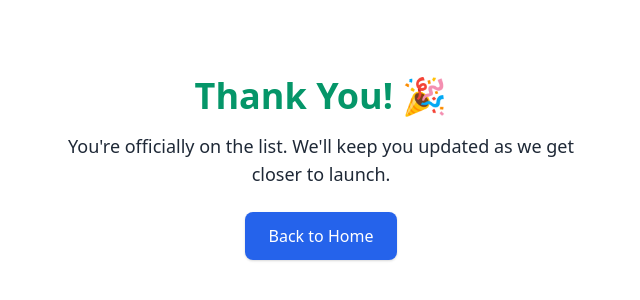
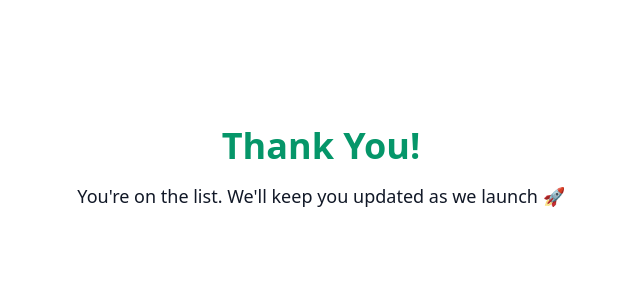
Before and after one commit to devangjadav/devangjadav.github.io, a plain HTML site: page thank-you.html in a window 1280 px wide. Shown: the part 232-532 px from the top of the page, without its empty margins (319-959 px from the left). Drawn offline with nearby package versions, Linux system fonts and the light colour scheme.

Commit message:
Update thank-you.html

```diff
--- a/thank-you.html
+++ b/thank-you.html
@@ -2,24 +2,13 @@
 <html lang="en">
 <head>
   <meta charset="UTF-8" />
-  <meta name="viewport" content="width=device-width, initial-scale=1.0" />
-  <title>Thank You</title>
+  <title>Thank You – PerkTogether</title>
   <link href="https://cdn.jsdelivr.net/npm/tailwindcss@2.2.19/dist/tailwind.min.css" rel="stylesheet">
-  <style>
-    .fade-in {
-      animation: fadeIn 1s ease-in-out;
-    }
-    @keyframes fadeIn {
-      0% { opacity: 0; }
-      100% { opacity: 1; }
-    }
-  </style>
 </head>
-<body class="bg-white flex flex-col items-center justify-center min-h-screen text-gray-800">
-  <div class="fade-in max-w-xl text-center px-6">
-    <h1 class="text-4xl font-bold mb-4 text-green-600">Thank You! 🎉</h1>
-    <p class="text-lg mb-6">You're officially on the list. We'll keep you updated as we get closer to launch.</p>
-    <a href="/" class="inline-block bg-blue-600 text-white px-6 py-3 rounded-lg shadow hover:bg-blue-700 transition">Back to Home</a>
-  </div>
+<body class="bg-white flex flex-col items-center justify-center min-h-screen text-gray-900">
+  <main class="text-center p-6 max-w-xl">
+    <h1 class="text-4xl font-extrabold mb-4 text-green-600">Thank You!</h1>
+    <p class="text-lg">You're on the list. We'll keep you updated as we launch 🚀</p>
+  </main>
 </body>
 </html>
```
